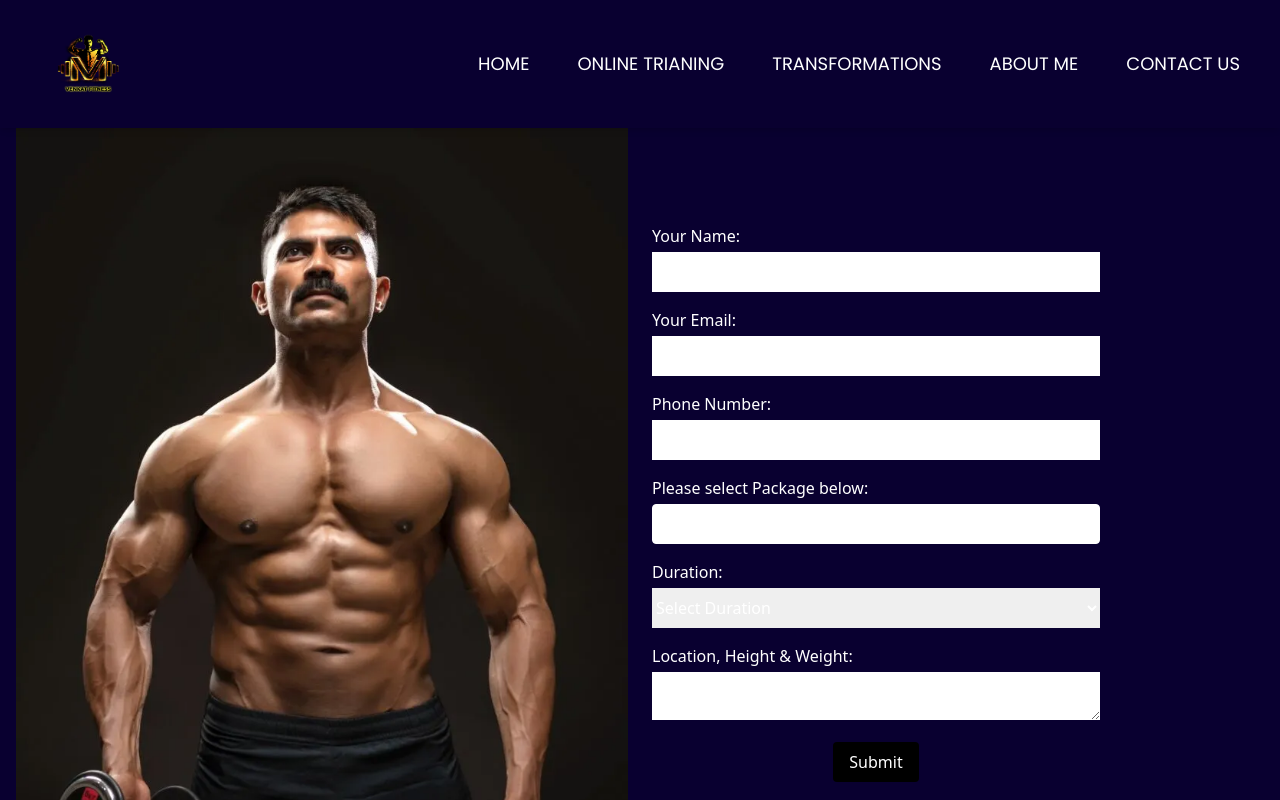
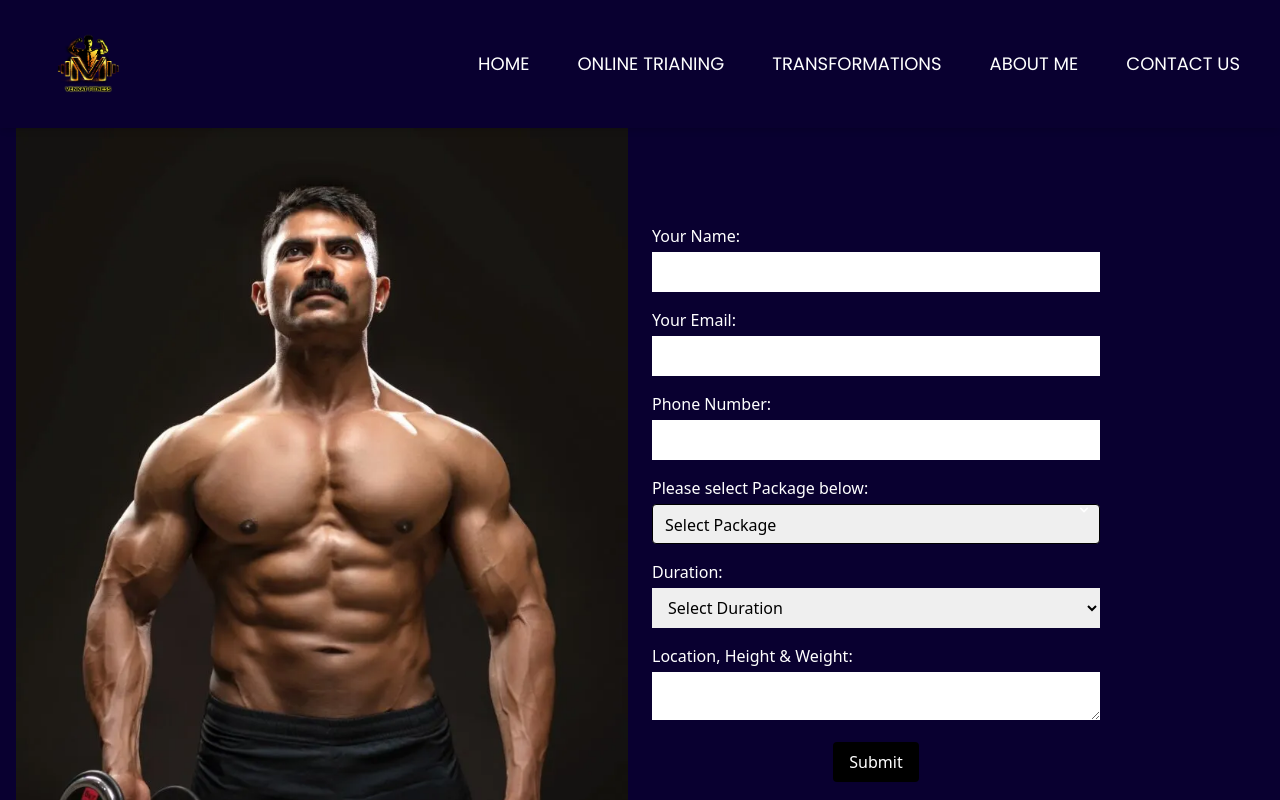
Before and after one commit to NagaSatishArigela/VenkatFitness, a React (Vite) app: page /contact in a window 1280 px wide. Shown: the top 800 px of the page. Built offline with nearby package versions, Linux system fonts and the light colour scheme.

Commit message:
css fixes

```diff
--- a/src/pages/ContactUs.jsx
+++ b/src/pages/ContactUs.jsx
@@ -40,27 +40,27 @@ const ContactUs = () => {
         <form className="max-w-md" ref={form} onSubmit={sendEmail}>
           <div className="mb-4">
             <label htmlFor="name" className="block text-gray-700">Your Name:</label>
-            <input type="text" id="name" name="from_name" className="form-input mt-1 w-full h-10" required />
+            <input type="text" id="name" name="from_name" className="form-input mt-1 w-full h-10 px-3" required />
           </div>
 
           <div className="mb-4">
             <label htmlFor="email" className="block text-gray-700">Your Email:</label>
-            <input type="email" id="email" name="email" className="form-input mt-1 w-full h-10" required />
+            <input type="email" id="email" name="email" className="form-input mt-1 w-full h-10 px-3 text-black" required />
           </div>
 
           <div className="mb-4">
             <label htmlFor="phone" className="block text-gray-700">Phone Number:</label>
-            <input type="tel" id="phone" name="phone" className="form-input mt-1 w-full h-10" required />
+            <input type="tel" id="phone" name="phone" className="form-input mt-1 w-full h-10 px-3 text-black" required />
           </div>
 
           <div className="mb-4 relative">
             <label htmlFor="package" className="block text-gray-700">Please select Package below:</label>
-            <select id="package" name="package" className="form-select mt-1 w-full h-10 appearance-none border rounded px-3 py-2 bg-white text-gray-700" required>
+            <select id="package" name="package" className="form-select mt-1 w-full h-10 appearance-none border rounded px-3 py-2 text-black bg-gray-100" required>
               <option value="" disabled selected>Select Package</option>
-              <option value="couple">Couple Plan</option>
-              <option value="individual">Individual Plan</option>
-              <option value="family">Family Plan</option>
-              <option value="custom">Custom Plan</option>
+              <option value="couple" className='text-black'>Couple Plan</option>
+              <option value="individual" className='text-black'>Individual Plan</option>
+              <option value="family" className='text-black'>Family Plan</option>
+              <option value="custom" className='text-black'>Custom Plan</option>
               {/* Add options for packages here */}
             </select>
             <div className="pointer-events-none absolute inset-y-0 right-0 flex items-center px-2 text-gray-700">
@@ -71,16 +71,16 @@ const ContactUs = () => {
 
           <div className="mb-4">
             <label htmlFor="duration" className="block text-gray-700">Duration:</label>
-            <select id="duration" name="duration" className="form-select mt-1 w-full h-10" required>
+            <select id="duration" name="duration" className="form-select mt-1 w-full h-10 px-3 text-black" required>
               <option value="">Select Duration</option>
-              <option value="family">Family Plan</option>
-              <option value="custom">Custom Plan</option>
+              <option value="family" className='text-black'>Family Plan</option>
+              <option value="custom" className='text-black'>Custom Plan</option>
             </select>
           </div>
 
           <div className="mb-4">
             <label htmlFor="location" className="block text-gray-700">Location, Height & Weight:</label>
-            <textarea id="location" name="location" className="form-textarea mt-1 w-full" required></textarea>
+            <textarea id="location" name="location" className="form-textarea mt-1 w-full text-black px-3" required></textarea>
           </div>
 
           <div className="mb-4">
```
